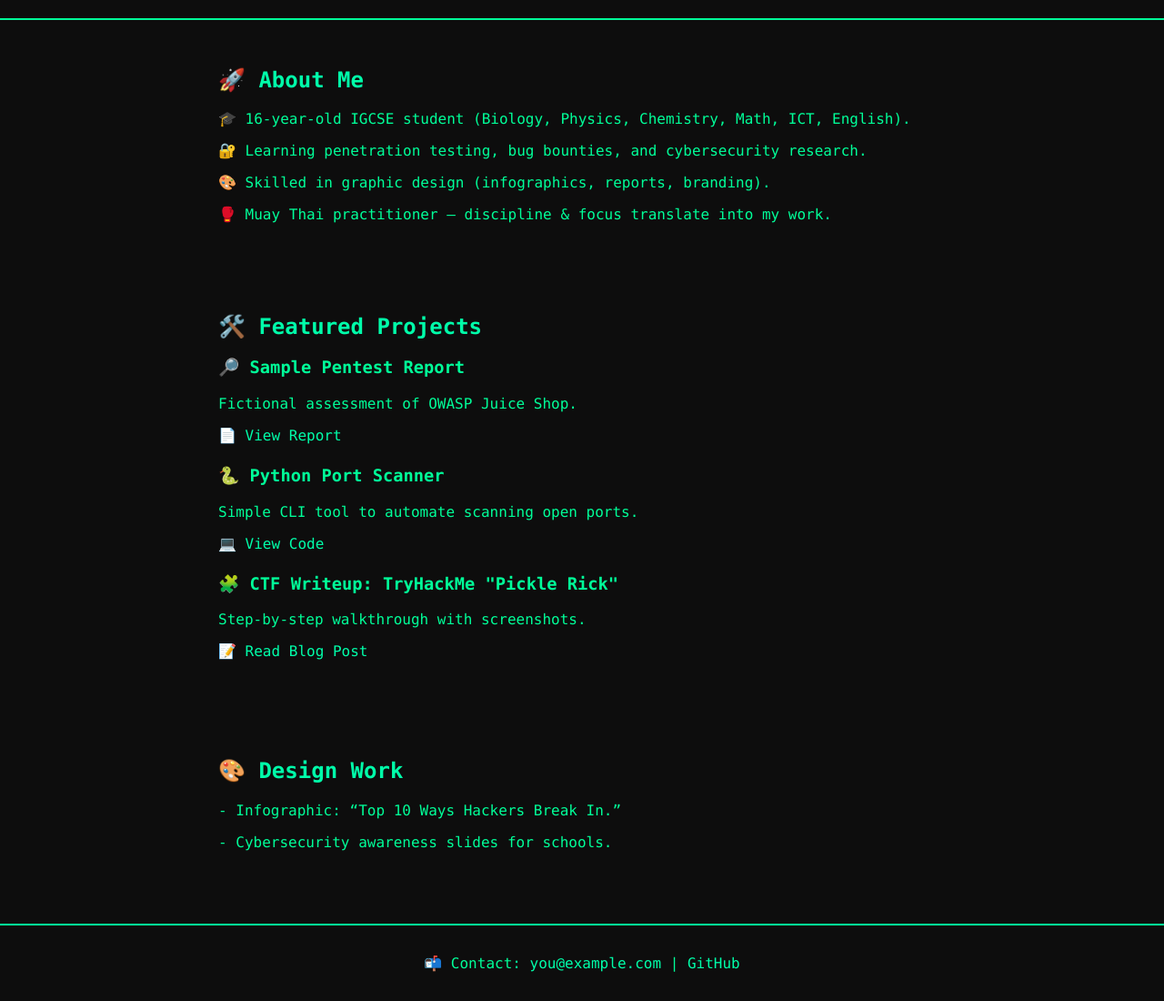
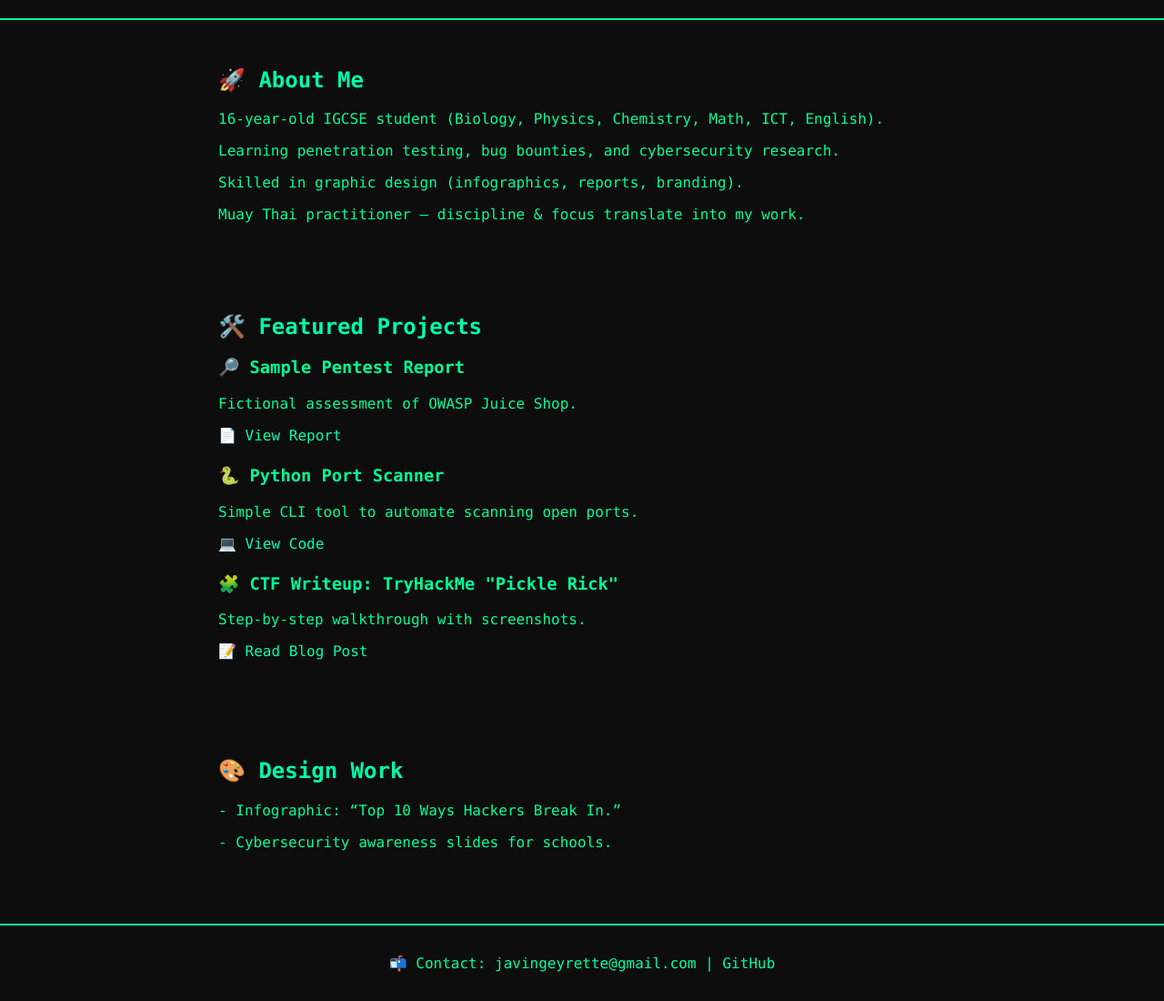
Before and after one commit to JavinHacks/JavinHacks.github.io, a plain HTML site: page index.html in a window 1280 px wide. Shown: the part 180-1280 px from the top of the page at 91% size. Drawn offline with Linux system fonts and the light colour scheme.

Commit message:
Update index.html

```diff
--- a/index.html
+++ b/index.html
@@ -54,10 +54,10 @@
 
   <section>
     <h2>🚀 About Me</h2>
-    <p>🎓 16-year-old IGCSE student (Biology, Physics, Chemistry, Math, ICT, English).</p>
-    <p>🔐 Learning penetration testing, bug bounties, and cybersecurity research.</p>
-    <p>🎨 Skilled in graphic design (infographics, reports, branding).</p>
-    <p>🥊 Muay Thai practitioner — discipline & focus translate into my work.</p>
+    <p> 16-year-old IGCSE student (Biology, Physics, Chemistry, Math, ICT, English).</p>
+    <p> Learning penetration testing, bug bounties, and cybersecurity research.</p>
+    <p> Skilled in graphic design (infographics, reports, branding).</p>
+    <p> Muay Thai practitioner — discipline & focus translate into my work.</p>
   </section>
 
   <section>
@@ -86,7 +86,7 @@
   </section>
 
   <footer>
-    <p>📬 Contact: <a href="mailto:you@example.com">you@example.com</a> |
+    <p>📬 Contact: <a href="mailto:javingeyrette@gmail.com">javingeyrette@gmail.com</a> |
        <a href="https://github.com/JavinHacks">GitHub</a></p>
   </footer>
 </body>
```
